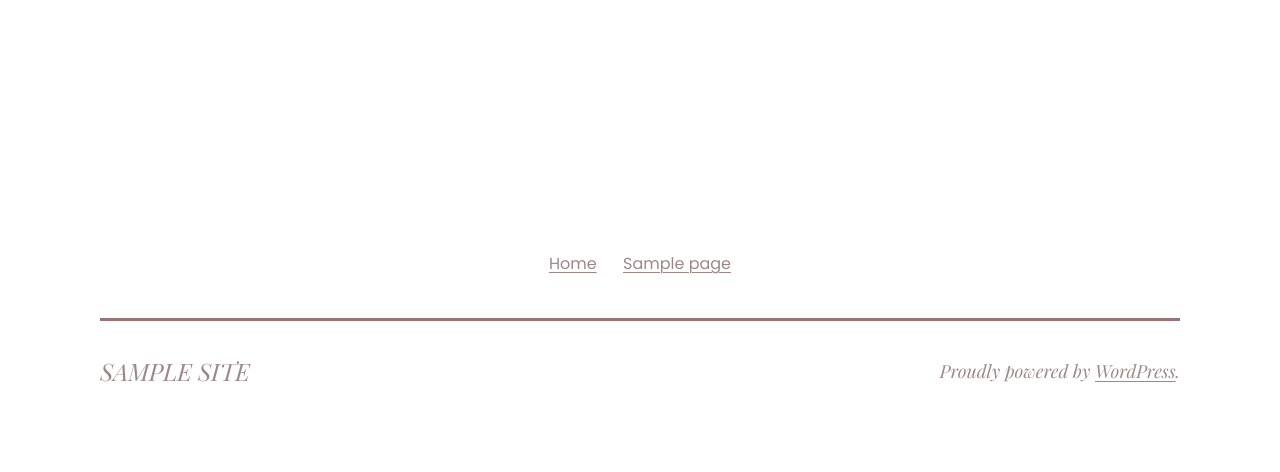
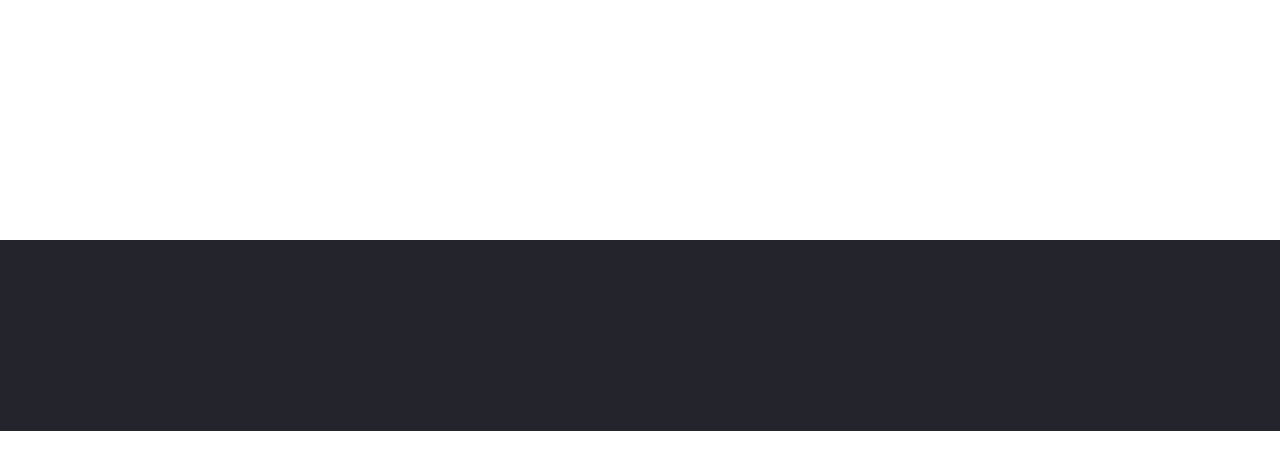
Before and after one commit to michalnatkanski/c2c, a WordPress theme: template themes/twentytwentyone/index.php in a window 1280 px wide. Shown: the part 446-918 px from the top of the page. After the commit the page ends 877 px from the top, so only its background shows below. Run offline with PHP 8.4 and a stand-in for WordPress, Linux system fonts and the light colour scheme; the site name, menu and one post (Sample post) are stand-ins, and other content is empty; style sheets or scripts are compiled from the project's sources; some libraries are stand-ins or nearby versions.

Commit message:
Update footer structure and styles

```diff
--- a/themes/twentytwentyone/assets/sass/06-components/footer.scss
+++ b/themes/twentytwentyone/assets/sass/06-components/footer.scss
@@ -1,8 +1,9 @@
 // Footer
 .site-footer {
-	padding-top: 0;
+    background-color: #23242c;
+    max-width: 100 !important;
+    padding-top: 140px;
     padding-bottom: calc(1.7 * var(--global--spacing-vertical));
-	@extend %responsive-alignwide-width;
 
     // Increase the top vertical spacing when there is no widget area.
     .no-widgets & {
@@ -10,75 +11,9 @@
     }
 
     @include media(mobile-only) {
-
+        padding-top: 77px;
         .no-widgets & {
             margin-top: calc(3 * var(--global--spacing-vertical));
         }
     }
 }
-
-// Footer Branding
-.site-footer > .site-info {
-	padding-top: var(--global--spacing-vertical);
-	color: var(--footer--color-text);
-	font-family: var(--footer--font-family);
-	font-size: var(--footer--font-size);
-	line-height: var(--global--line-height-body);
-	border-top: 3px solid var(--global--color-border);
-
-	.site-name {
-		text-transform: var(--branding--title--text-transform);
-		font-size: var(--branding--title--font-size);
-	}
-
-	.privacy-policy,
-	.powered-by {
-		margin-top: calc(0.5 * var(--global--spacing-vertical));
-	}
-
-	@include media(desktop) {
-		display: flex;
-		align-items: center;
-
-		.site-name {
-			margin-right: calc(0.5 * var(--global--spacing-vertical));
-		}
-
-		.privacy-policy,
-		.powered-by {
-			margin-top: initial;
-			margin-left: auto;
-		}
-
-		.privacy-policy + .powered-by {
-			margin-left: calc(0.5 * var(--global--spacing-vertical));
-		}
-	}
-
-	a {
-		color: var(--footer--color-link);
-
-		&:link,
-		&:visited,
-		&:active {
-			color: var(--footer--color-link);
-		}
-
-		&:hover {
-			color: var(--footer--color-link-hover);
-		}
-
-		&:focus {
-			color: var(--footer--color-link-hover);
-
-			.is-dark-theme & {
-				color: var(--wp--style--color--link, var(--global--color-background));
-			}
-
-			// Change colors when the body background is white.
-			.has-background-white & {
-				color: var(--wp--style--color--link, var(--global--color-white));
-			}
-		}
-	}
-}
--- a/themes/twentytwentyone/footer.php
+++ b/themes/twentytwentyone/footer.php
@@ -16,61 +16,10 @@
 		</div><!-- #primary -->
 	</div><!-- #content -->
 
-	<?php get_template_part( 'template-parts/footer/footer-widgets' ); ?>
+
 
 	<footer id="colophon" class="site-footer">
-
-		<?php if ( has_nav_menu( 'footer' ) ) : ?>
-			<nav aria-label="<?php esc_attr_e( 'Secondary menu', 'twentytwentyone' ); ?>" class="footer-navigation">
-				<ul class="footer-navigation-wrapper">
-					<?php
-					wp_nav_menu(
-						array(
-							'theme_location' => 'footer',
-							'items_wrap'     => '%3$s',
-							'container'      => false,
-							'depth'          => 1,
-							'link_before'    => '<span>',
-							'link_after'     => '</span>',
-							'fallback_cb'    => false,
-						)
-					);
-					?>
-				</ul><!-- .footer-navigation-wrapper -->
-			</nav><!-- .footer-navigation -->
-		<?php endif; ?>
-		<div class="site-info">
-			<div class="site-name">
-				<?php if ( has_custom_logo() ) : ?>
-					<div class="site-logo"><?php the_custom_logo(); ?></div>
-				<?php else : ?>
-					<?php if ( get_bloginfo( 'name' ) && get_theme_mod( 'display_title_and_tagline', true ) ) : ?>
-						<?php if ( is_front_page() && ! is_paged() ) : ?>
-							<?php bloginfo( 'name' ); ?>
-						<?php else : ?>
-							<a href="<?php echo esc_url( home_url( '/' ) ); ?>"><?php bloginfo( 'name' ); ?></a>
-						<?php endif; ?>
-					<?php endif; ?>
-				<?php endif; ?>
-			</div><!-- .site-name -->
-
-			<?php
-			if ( function_exists( 'the_privacy_policy_link' ) ) {
-				the_privacy_policy_link( '<div class="privacy-policy">', '</div>' );
-			}
-			?>
-
-			<div class="powered-by">
-				<?php
-				printf(
-					/* translators: %s: WordPress. */
-					esc_html__( 'Proudly powered by %s.', 'twentytwentyone' ),
-					'<a href="' . esc_url( __( 'https://wordpress.org/', 'twentytwentyone' ) ) . '">WordPress</a>'
-				);
-				?>
-			</div><!-- .powered-by -->
-
-		</div><!-- .site-info -->
+		<?php get_template_part( 'template-parts/footer/footer-widgets' ); ?>
 	</footer><!-- #colophon -->
 
 </div><!-- #page -->
```
Lines whose indentation alone changed are shown as unchanged.
